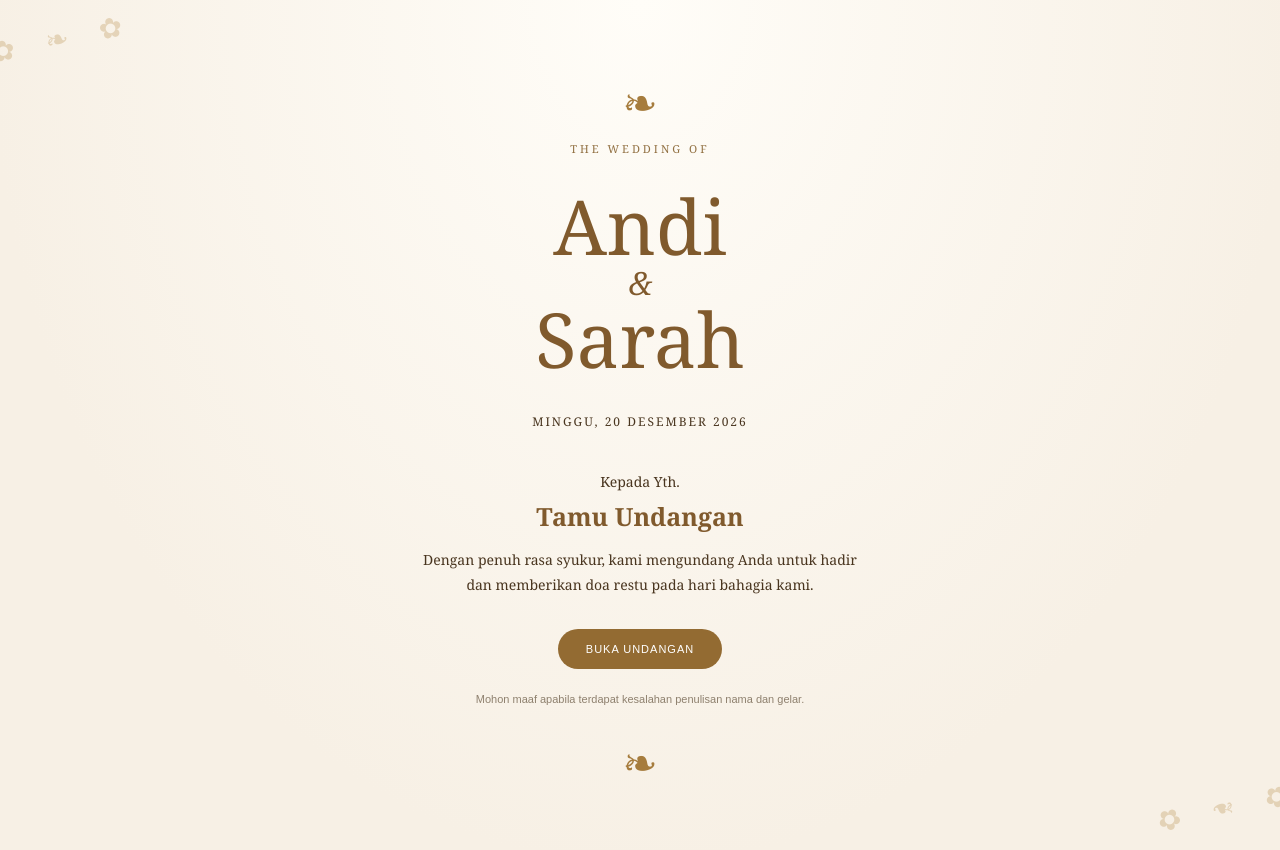
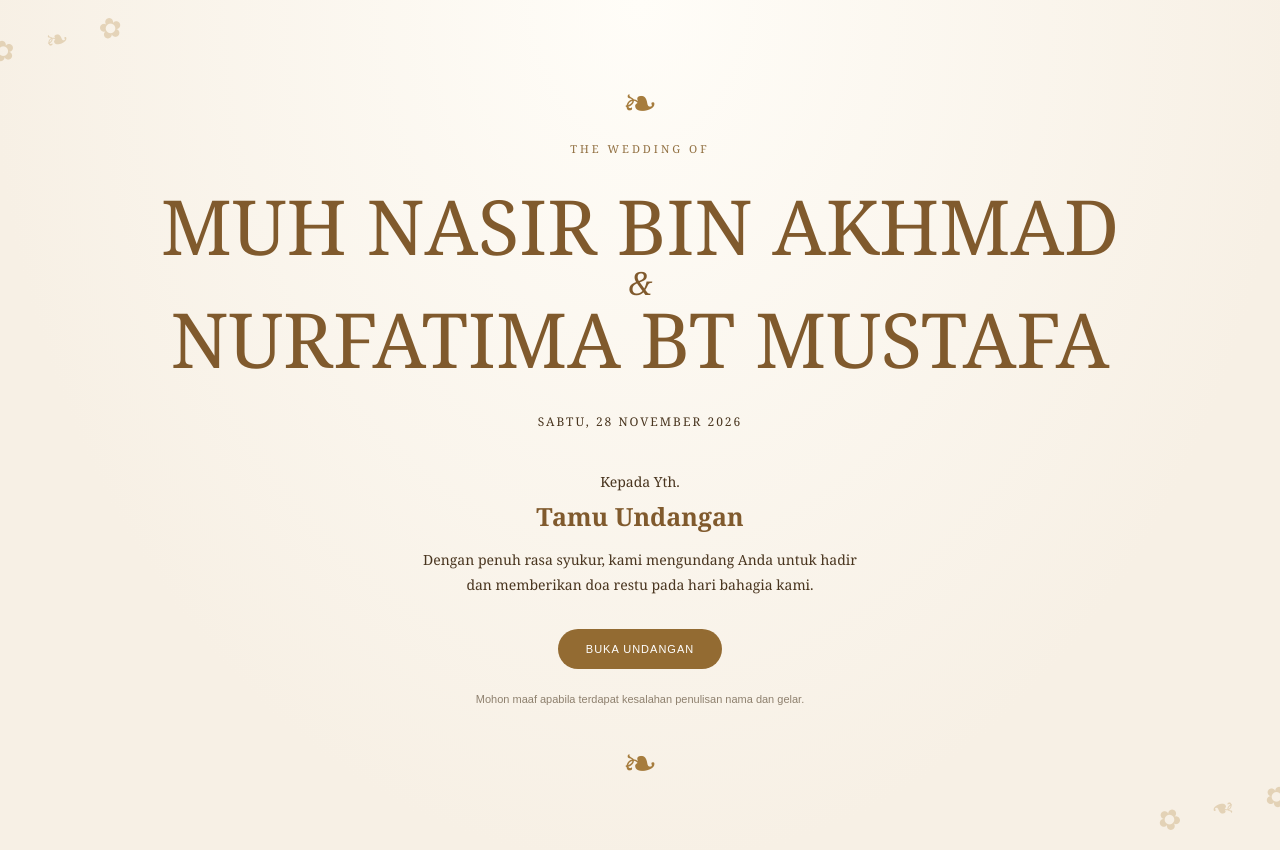
Before and after one commit to hafismuh22/undangan-digital, a plain HTML site: page index.html in a window 1280 px wide. Drawn offline with Linux system fonts and the light colour scheme.

Commit message:
Update index.html

```diff
--- a/index.html
+++ b/index.html
@@ -12,8 +12,8 @@
     <section class="cover" id="home">
       <div class="ornament">❧</div>
       <p class="eyebrow">THE WEDDING OF</p>
-      <h1>Andi <span>&</span> Sarah</h1>
-      <p class="date">MINGGU, 20 DESEMBER 2026</p>
+      <h1>MUH NASIR BIN AKHMAD <span>&</span> NURFATIMA BT MUSTAFA</h1>
+      <p class="date">SABTU, 28 NOVEMBER 2026</p>
       <div class="guest-box">
         <p>Kepada Yth.</p>
         <h2 id="guestName">Tamu Undangan</h2>
```
